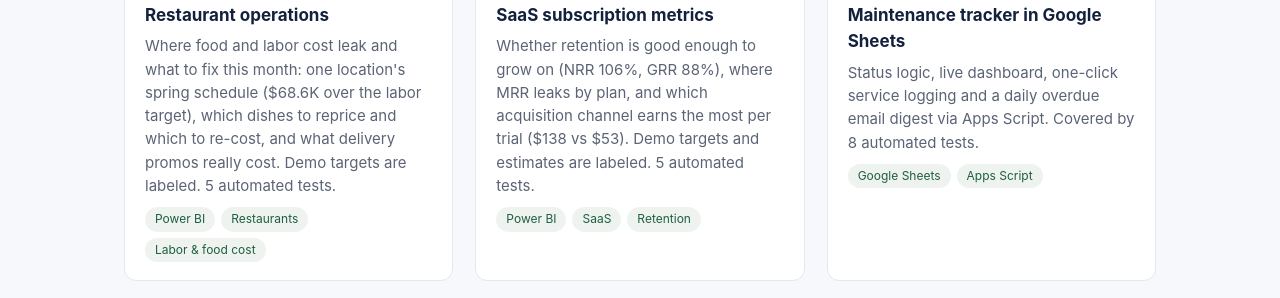
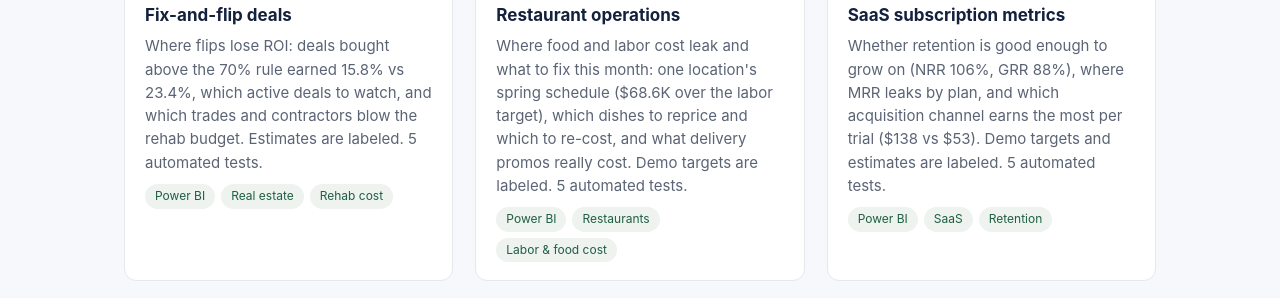
Before and after one commit to valdirguimaraes-maker/truetally, a plain HTML site: page index.html in a window 1280 px wide. Shown: the part 1912-2210 px from the top of the page. Drawn offline with Linux system fonts and the light colour scheme.

Commit message:
Update public portfolio site (synced from Freelancer-USA Fri 11/27/2026)

```diff
--- a/index.html
+++ b/index.html
@@ -81,6 +81,7 @@
       <div class="item"><img src="img/p01.jpg" alt="Sales and profitability Power BI dashboard, fictional retailer" loading="lazy"><div class="body"><h3>Retail sales &amp; profitability</h3><p>Executive overview with net sales, gross margin, category ranking and regional performance, plus a data-quality page.</p><div class="tags"><span class="tag">Power BI</span><span class="tag">DAX</span><span class="tag">Data model</span></div></div></div>
       <div class="item"><img src="img/p02.jpg" alt="E-commerce sales and marketing Power BI dashboard, fictional company" loading="lazy"><div class="body"><h3>E-commerce sales &amp; marketing</h3><p>Net revenue, MER, blended CAC, revenue by channel, new customers by month and top states.</p><div class="tags"><span class="tag">Power BI</span><span class="tag">Shopify-style data</span></div></div></div>
       <div class="item"><img src="img/p03.jpg" alt="Budget vs actual Power BI dashboard, fictional company" loading="lazy"><div class="body"><h3>Budget vs. actual</h3><p>Which costs really ran over once variable costs are flexed to actual sales, whether payroll is too heavy in slow months, and the action for each month that missed the plan. Home-services business.</p><div class="tags"><span class="tag">Power BI</span><span class="tag">Finance</span></div></div></div>
+      <div class="item"><img src="img/p04.jpg" alt="Fix-and-flip deal Power BI dashboard, fictional flipper" loading="lazy"><div class="body"><h3>Fix-and-flip deals</h3><p>Where flips lose ROI: deals bought above the 70% rule earned 15.8% vs 23.4%, which active deals to watch, and which trades and contractors blow the rehab budget. Estimates are labeled. 5 automated tests.</p><div class="tags"><span class="tag">Power BI</span><span class="tag">Real estate</span><span class="tag">Rehab cost</span></div></div></div>
       <div class="item"><img src="img/p05.jpg" alt="Restaurant operations Power BI dashboard, fictional restaurant group" loading="lazy"><div class="body"><h3>Restaurant operations</h3><p>Where food and labor cost leak and what to fix this month: one location's spring schedule ($68.6K over the labor target), which dishes to reprice and which to re-cost, and what delivery promos really cost. Demo targets are labeled. 5 automated tests.</p><div class="tags"><span class="tag">Power BI</span><span class="tag">Restaurants</span><span class="tag">Labor &amp; food cost</span></div></div></div>
       <div class="item"><img src="img/p07.jpg" alt="SaaS subscription metrics Power BI dashboard, fictional software company" loading="lazy"><div class="body"><h3>SaaS subscription metrics</h3><p>Whether retention is good enough to grow on (NRR 106%, GRR 88%), where MRR leaks by plan, and which acquisition channel earns the most per trial ($138 vs $53). Demo targets and estimates are labeled. 5 automated tests.</p><div class="tags"><span class="tag">Power BI</span><span class="tag">SaaS</span><span class="tag">Retention</span></div></div></div>
       <div class="item"><img src="img/p09.jpg" alt="Google Sheets maintenance tracker with Apps Script, fictional company" loading="lazy"><div class="body"><h3>Maintenance tracker in Google Sheets</h3><p>Status logic, live dashboard, one-click service logging and a daily overdue email digest via Apps Script. Covered by 8 automated tests.</p><div class="tags"><span class="tag">Google Sheets</span><span class="tag">Apps Script</span></div></div></div>
```
Also changed, not shown: img/p04.jpg (added).
